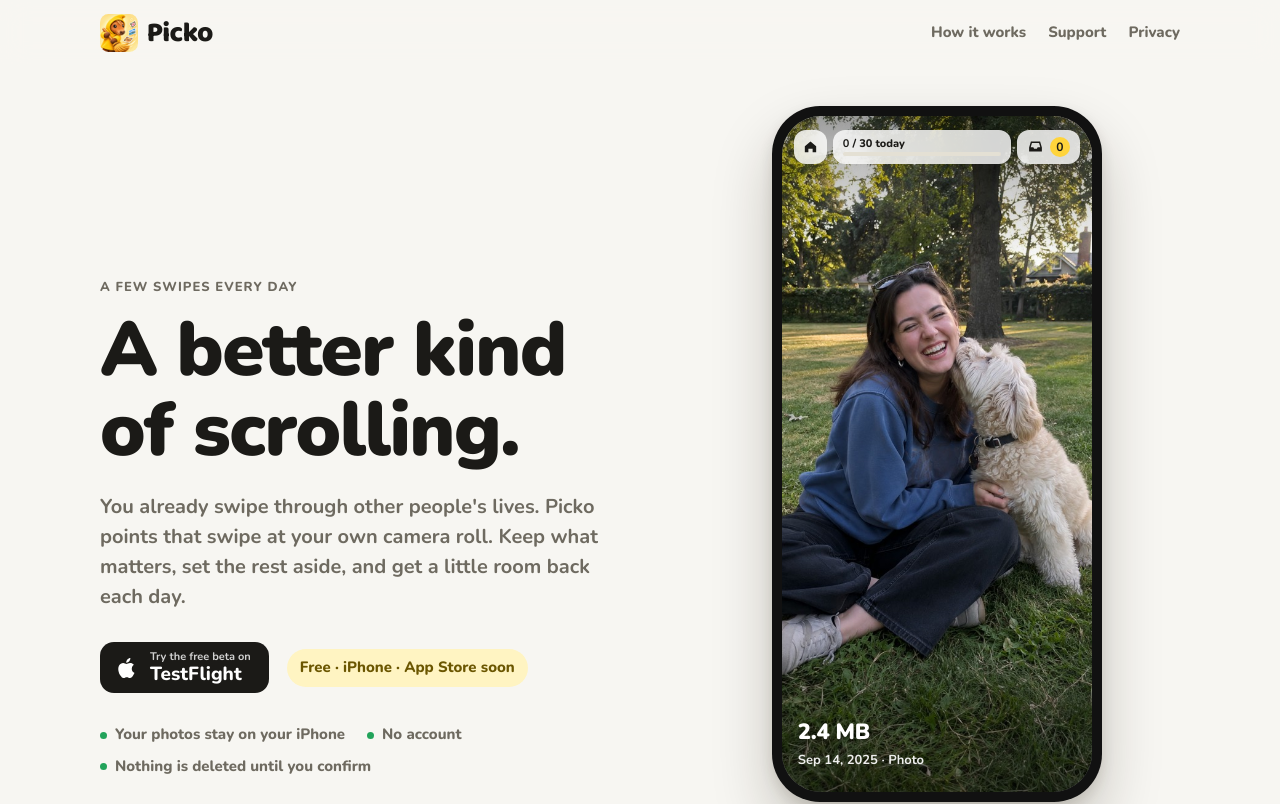
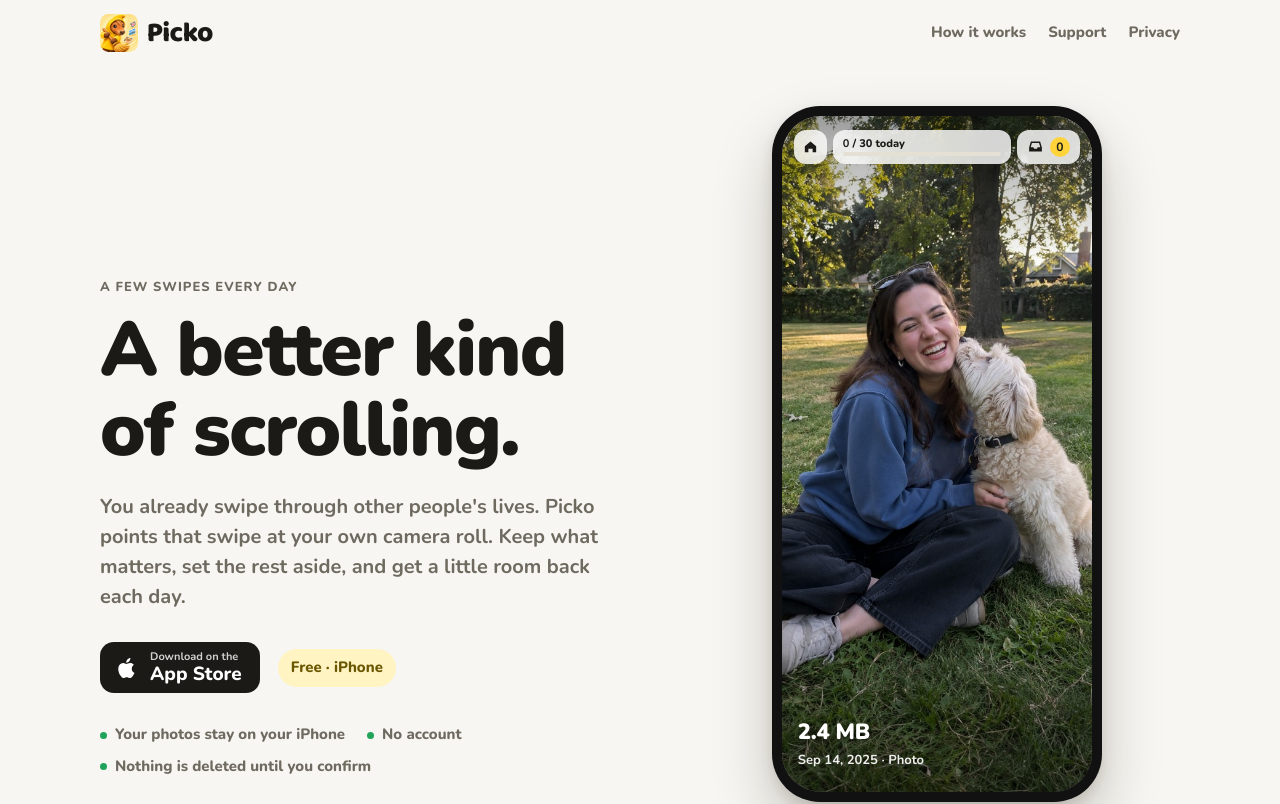
Before and after one commit to TD10w/picko, a plain HTML site: page index.html in a window 1280 px wide. Shown: the top 804 px of the page. Drawn offline with nearby package versions, Linux system fonts and the light colour scheme.

Commit message:
Point Picko downloads to the App Store

```diff
--- a/index.html
+++ b/index.html
@@ -40,11 +40,11 @@
         <h1>A better kind of&nbsp;scrolling.</h1>
         <p class="lede">You already swipe through other people's lives. Picko points that swipe at your own camera roll. Keep what matters, set the rest aside, and get a little room back each day.</p>
         <div class="hero-actions">
-          <a class="store-badge" href="https://testflight.apple.com/join/pV9kbQQa" target="_blank" rel="noopener" aria-label="Try the free beta on TestFlight">
+          <a class="store-badge" href="https://apps.apple.com/cn/app/picko-photo-cleaner/id6800169831" target="_blank" rel="noopener" aria-label="Download Picko on the App Store">
             <svg viewBox="0 0 24 24" aria-hidden="true"><path d="M16.4 12.6c0-2.3 1.9-3.4 2-3.5-1.1-1.6-2.8-1.8-3.4-1.8-1.4-.1-2.8.9-3.5.9s-1.8-.8-3-.8c-1.5 0-3 .9-3.8 2.3-1.6 2.8-.4 7 1.2 9.3.8 1.1 1.7 2.4 2.9 2.3 1.2 0 1.6-.7 3-.7s1.8.7 3 .7c1.3 0 2.1-1.1 2.8-2.3.9-1.3 1.3-2.6 1.3-2.6s-2.5-1-2.5-3.8zM14.1 5.8c.6-.8 1.1-1.9 1-3-.9 0-2.1.6-2.8 1.4-.6.7-1.1 1.8-1 2.9 1.1.1 2.1-.6 2.8-1.3z"/></svg>
-            <span><small>Try the free beta on</small>TestFlight</span>
+            <span><small>Download on the</small>App Store</span>
           </a>
-          <span class="free-note">Free · iPhone · App Store soon</span>
+          <span class="free-note">Free · iPhone</span>
         </div>
         <ul class="hero-facts">
           <li>Your photos stay on your iPhone</li>
@@ -223,9 +223,9 @@
       <div>
         <h2>Your memories. Worth a second look.</h2>
         <p>Less doomscrolling. A little more you.</p>
-        <a class="store-badge dark" href="https://testflight.apple.com/join/pV9kbQQa" target="_blank" rel="noopener" aria-label="Try the free beta on TestFlight">
+        <a class="store-badge dark" href="https://apps.apple.com/cn/app/picko-photo-cleaner/id6800169831" target="_blank" rel="noopener" aria-label="Download Picko on the App Store">
           <svg viewBox="0 0 24 24" aria-hidden="true"><path d="M16.4 12.6c0-2.3 1.9-3.4 2-3.5-1.1-1.6-2.8-1.8-3.4-1.8-1.4-.1-2.8.9-3.5.9s-1.8-.8-3-.8c-1.5 0-3 .9-3.8 2.3-1.6 2.8-.4 7 1.2 9.3.8 1.1 1.7 2.4 2.9 2.3 1.2 0 1.6-.7 3-.7s1.8.7 3 .7c1.3 0 2.1-1.1 2.8-2.3.9-1.3 1.3-2.6 1.3-2.6s-2.5-1-2.5-3.8zM14.1 5.8c.6-.8 1.1-1.9 1-3-.9 0-2.1.6-2.8 1.4-.6.7-1.1 1.8-1 2.9 1.1.1 2.1-.6 2.8-1.3z"/></svg>
-          <span><small>Try the free beta on</small>TestFlight</span>
+          <span><small>Download on the</small>App Store</span>
         </a>
       </div>
       <img class="closing-pony" src="assets/pony-cheer.png" alt="" aria-hidden="true">
```
